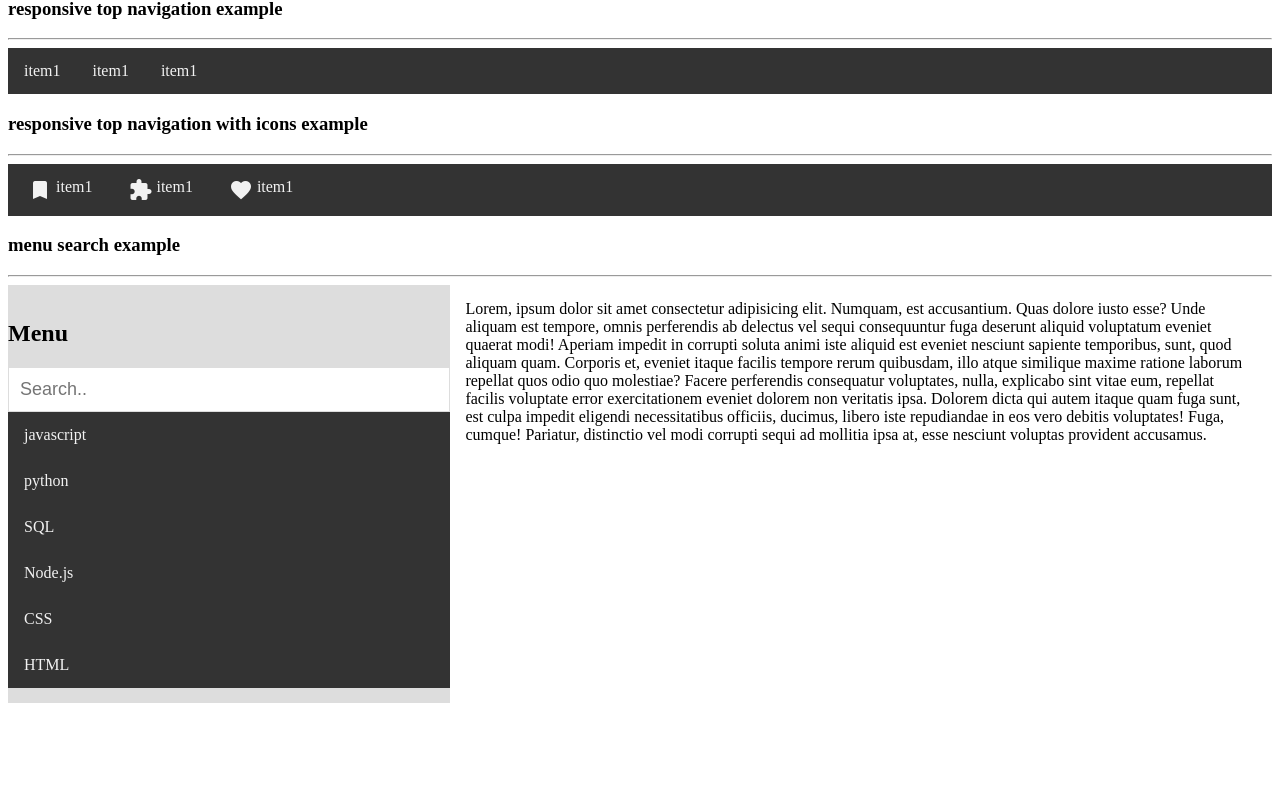
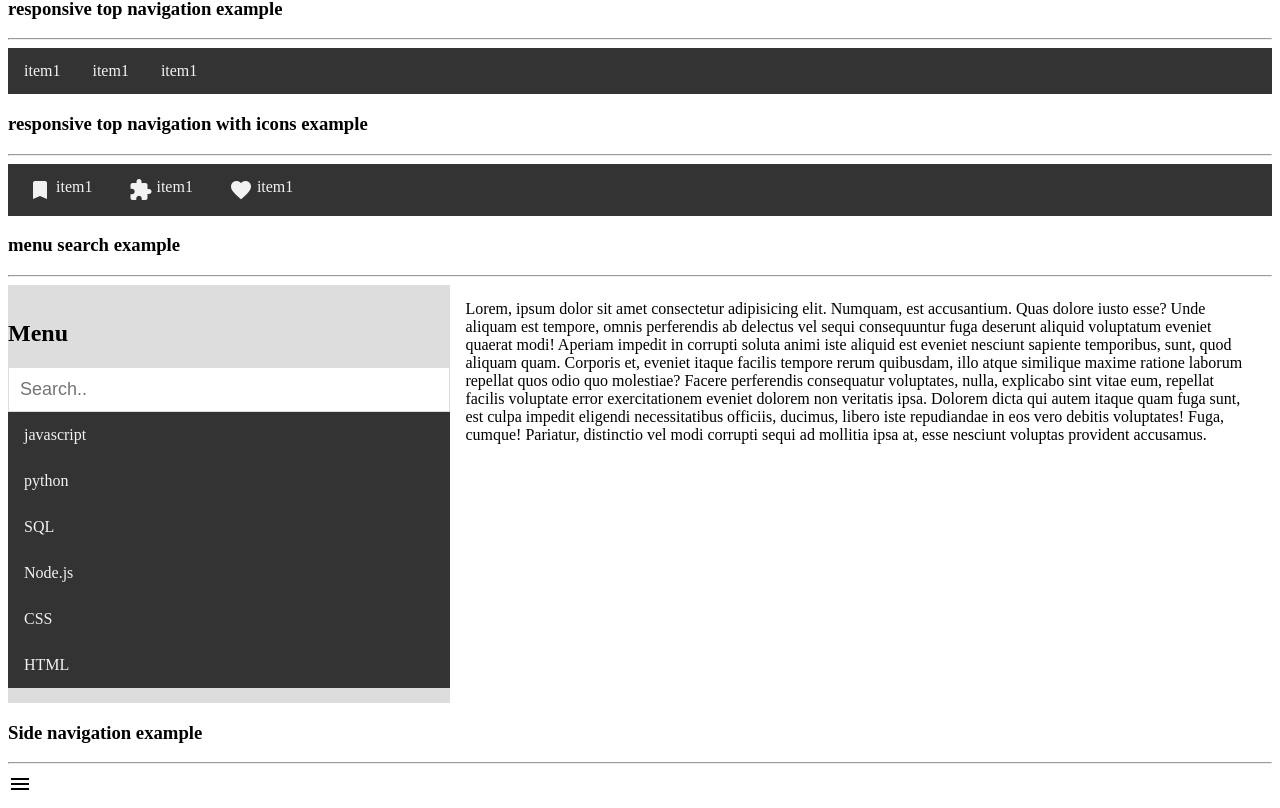
Before and after one commit to caizhiyuannn/w3schools-vue-components, a Vue app: page / in a window 1280 px wide. Shown: the part 1019-1827 px from the top of the page. Before the commit the page ends 1730 px from the top, so only its background shows below. Built offline with nearby package versions, Linux system fonts and the light colour scheme.

Commit message:
support side nav

```diff
--- a/src/app.vue
+++ b/src/app.vue
@@ -4,6 +4,7 @@
     <tabs-example></tabs-example>
     <menu-example></menu-example>
     <menu-search-example />
+    <menu-side-example />
   </div>
 </template>
 
@@ -12,10 +13,12 @@ import Tabs from './views/tabs';
 import Accordion from './views/accordion';
 import Menu from './views/menu/menu.vue';
 import MenuSearch from './views/menu/menu-search';
+import MenuSide from './views/menu/menu-side';
 
 export default {
   name: 'app',
   components: {
+    [MenuSide.name]: MenuSide,
     'menu-search-example': MenuSearch,
     'menu-example': Menu,
     'tabs-example': Tabs,
--- /dev/null
+++ b/src/views/menu/menu-side.vue
@@ -0,0 +1,65 @@
+<template>
+  <div class="menu-side">
+    <h3>Side navigation example</h3>
+    <hr />
+    <div class="menu-control" @click="show = !show">
+      <span class="material-icons">menu</span>
+    </div>
+    <transition name="fade">
+      <w3c-menu class="menu" v-show="show">
+        <div class="close" @click="show = !show">
+          <span class="material-icons">close</span>
+        </div>
+        <w3c-menu-item>menu1</w3c-menu-item>
+        <w3c-menu-item>menu2</w3c-menu-item>
+        <w3c-menu-item>menu3</w3c-menu-item>
+        <w3c-menu-item>menu4</w3c-menu-item>
+      </w3c-menu>
+    </transition>
+  </div>
+</template>
+
+<script>
+export default {
+  name: 'menu-side-example',
+  data() {
+    return {
+      show: false
+    };
+  }
+};
+</script>
+
+<style lang="scss" scoped>
+.menu {
+  display: flex;
+  flex-direction: column;
+  width: 250px;
+}
+
+.close {
+  padding: 14px 16px;
+  margin-left: auto;
+  .material-icons {
+    cursor: pointer;
+    &:hover {
+      color: #ddd;
+    }
+  }
+}
+.menu-control {
+  .material-icons {
+    cursor: pointer;
+  }
+}
+
+.fade-enter-active,
+.fade-leave-active {
+  transition: width 0.5s;
+}
+
+.fade-enter,
+.fade-leave-to {
+  width: 0;
+}
+</style>
```
